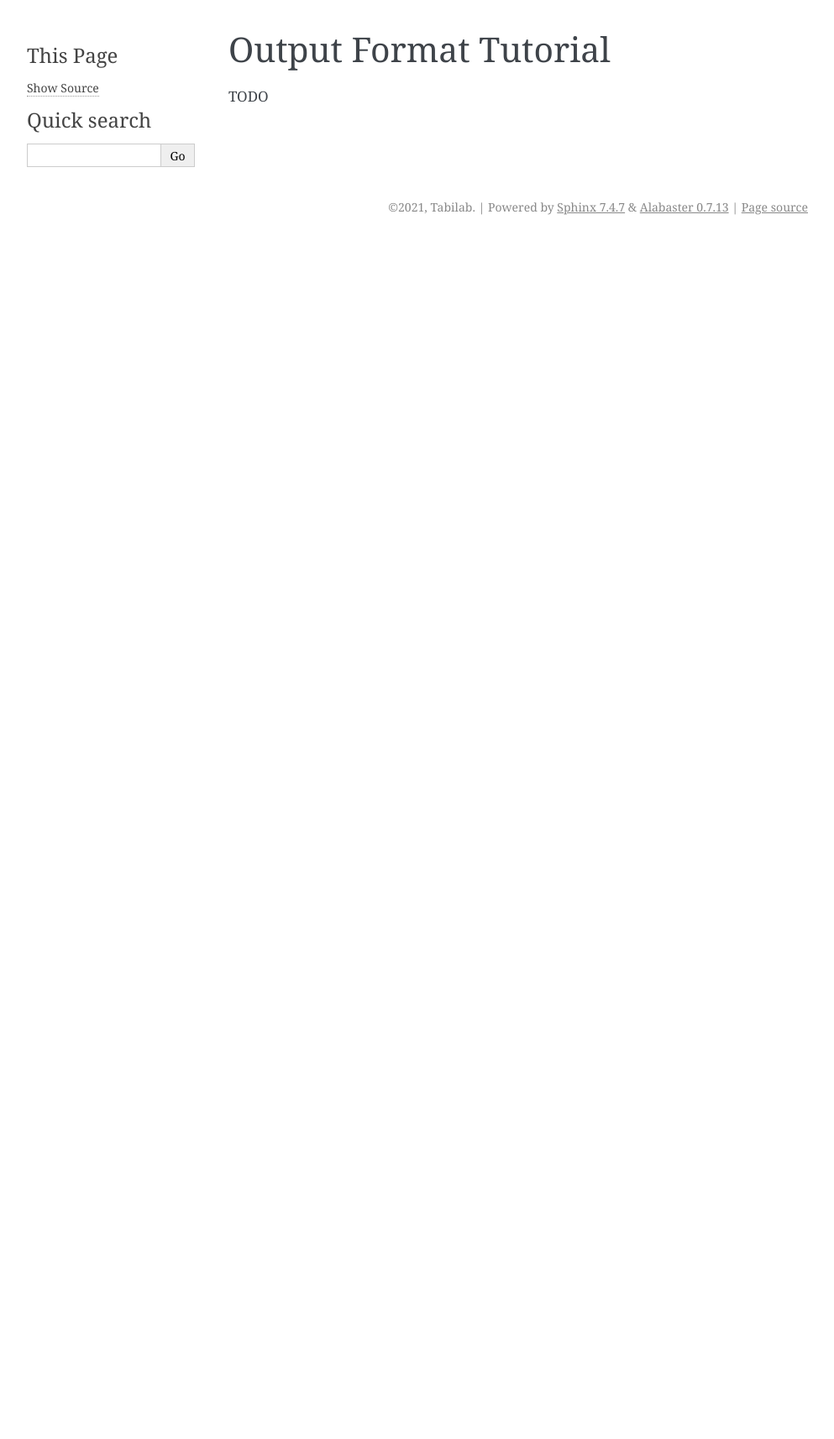
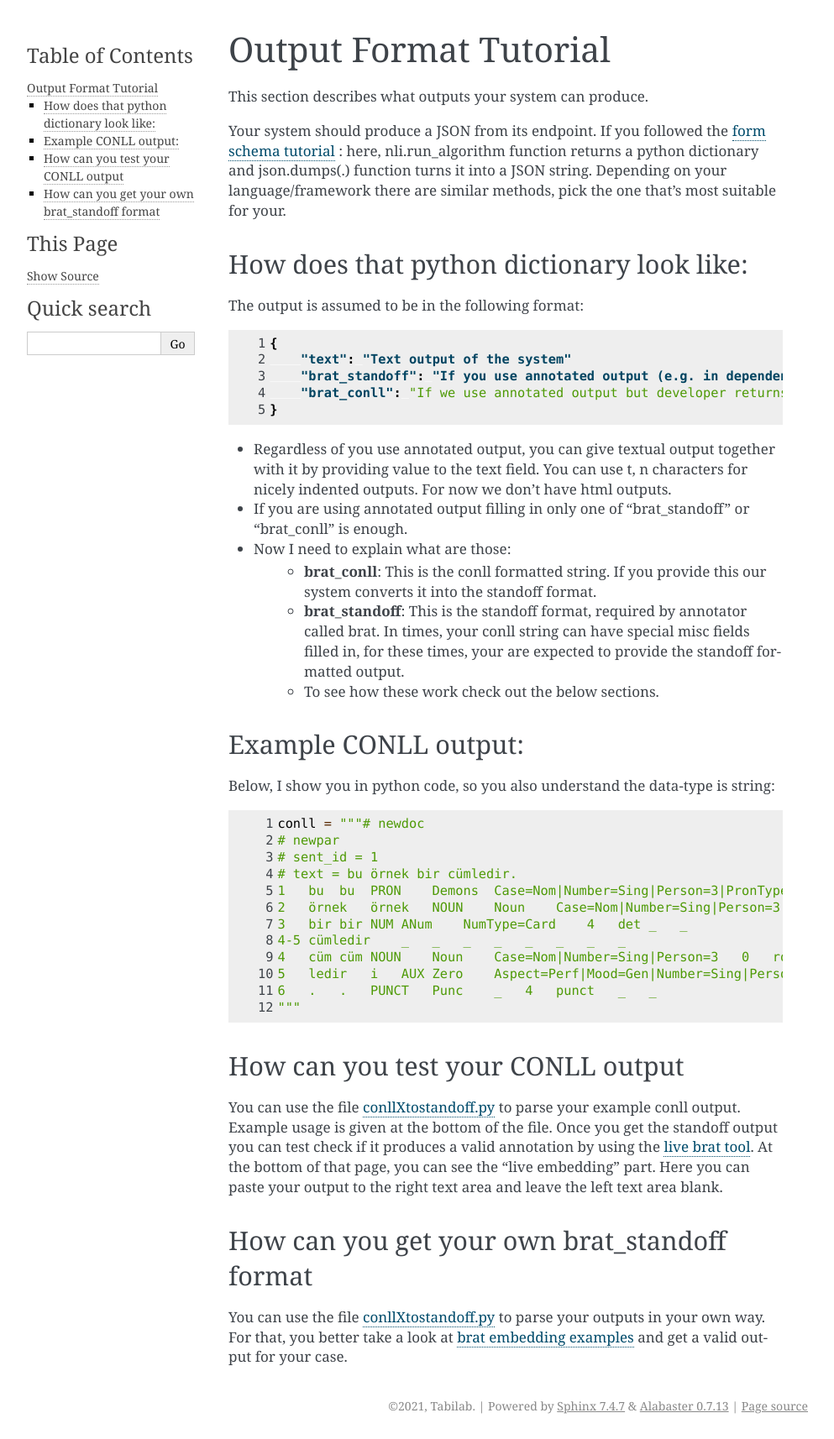
Before and after one commit to tabilab-dip/dip-docs, a Sphinx documentation site: the page built from docs/source/output_tutorial.rst, in a window 1280 px wide. Shown: the whole page at 84% size, without its empty margins (148-1141 px from the left). Built offline with Sphinx 7.4.7, drawn with Linux system fonts in a browser that asks for light colours; before the commit the page ends 900 px from its top, so only the background shows below that.

Commit message:
extend developer guide

```diff
--- /dev/null
+++ b/docs/source/author_spec_tutorial.rst
@@ -0,0 +1,42 @@
+.. _author-spec-tutorial:
+
+Author Specification Tutorial
+=============================
+
+This one is a simpler one, here we provide you a template and you just fill that in and put in "./dip_specs/author_specs.json"
+
+.. code-block:: json
+    :linenos:
+
+        {
+
+        "tr": {
+            "project_name": "Morfolojik Analiz",
+
+            "task_description": "Morfolojik analiz bir cümledeki kelimeleri morfemlerine ayırma işlemidir.",
+
+            "usage_info": "Her bir cümleyi ayrı satıra yazınız. Cümle sonu işaretleri (., ! vb.) cümlenin son kelimesinden boşlukla ayrılmalıdır. \n\nÖrneğin:\n \"Şekerleri yedim .\"\n\"Eve gittim .\"",
+
+        },
+        "en": {
+            "project_name": "Morphological Analysis and Disambiguation",
+
+            "task_description": "Morphological Analysis is the process of finding the correct morphemes of a word and it generates set of possible morphological parsings for a sentence. Morphological Disambiguation chooses the most likely Morphological parse from this set",
+
+            "usage_info": "Write each sentence in a newline. End-of-sentence markers should be seperated from the previous token with white spaces. \n\nExample:\n \"Şekerleri yedim .\"\n\"Eve gittim .\"",
+        },
+
+
+        "contact_info": "your_contact_info@mail.com",
+        "paper_names": ["Morphological Parser, Morphological Disambiguator and Web Corpus",],
+        "paper_handles": ["https://doi.org/10.1007/978-3-540-85287-2_40",],
+        "paper_authors": ["Haşim Sak", "Tunga Güngör", "Murat Saraçlar"],
+        "program_authors": ["Haşim Sak"],
+        "program_links": ["https://github.com/tabilab-dip/morphological_parser_sak",],
+        "example_sentences": [  "şekerleri yedim .\neve geldim .", "Bugun okula otobüsle gittim ."],
+
+    }
+
+* You can use \n, \t, \" etc. characters to format the output.
+* It needs to be in json format.
+* One example is at `here <https://github.com/tabilab-dip/morphological_parser_sak/blob/main/dip_specs/author_specs.json>`_
--- a/docs/source/dev_guide.rst
+++ b/docs/source/dev_guide.rst
@@ -7,5 +7,8 @@ Developer Guide
    :maxdepth: 2
 
    form_schema_tutorial
+   project_structure_tutorial
    output_tutorial
-   project_structure_tutorial
+   author_spec_tutorial
+
+It is better to follow the tutorials in above order.
--- a/docs/source/form_schema_tutorial.rst
+++ b/docs/source/form_schema_tutorial.rst
@@ -67,7 +66,8 @@ For that we want to implement an endpoint that parses the above json string and
         premise = json_data["textarea"]
         hypothesis = json_data["textarea_1"]
         language = json_data["dropdown"]
-
+        # to see the output type given by the algoritm
+        #     check output_tutorial page
         result = nli.run_algorithm(algorithms, premise,
                                     hypothesis, language)
         response = app.response_class(
--- a/docs/source/output_tutorial.rst
+++ b/docs/source/output_tutorial.rst
@@ -1,5 +1,62 @@
 .. _output-tutorial:
+
 Output Format Tutorial
-======================
+=======================
 
-TODO
+This section describes what outputs your system can produce.
+
+
+Your system should produce a JSON from its endpoint. If you followed the :ref:`form schema tutorial <form-schema-tutorial>` : here, nli.run_algorithm function returns a python dictionary and json.dumps(.) function turns it into a JSON string. Depending on your language/framework there are similar methods, pick the one that's most suitable for your.
+
+
+How does that python dictionary look like:
+------------------------------------------------
+
+The output is assumed to be in the following format:
+
+.. code-block:: json
+    :linenos:
+
+    {
+        "text": "Text output of the system"
+        "brat_standoff": "If you use annotated output (e.g. in dependency parsers etc.), and the developer decides to return in standoff format"
+        "brat_conll": "If we use annotated output but developer returns conll format"
+    }
+
+* Regardless of you use annotated output, you can give textual output together with it by providing value to the text field. You can use \t, \n characters for nicely indented outputs. For now we don't have html outputs.
+* If you are using annotated output filling in only one of "brat_standoff" or "brat_conll" is enough.
+* Now I need to explain what are those:
+    * **brat_conll**: This is the conll formatted string. If you provide this our system converts it into the standoff format.
+    * **brat_standoff**: This is the standoff format, required by annotator called brat. In times, your conll string can have special misc fields filled in, for these times, your are expected to provide the standoff formatted output.
+    * To see how these work check out the below sections.
+
+
+Example CONLL output:
+------------------------
+Below, I show you in python code, so you also understand the data-type is string:
+
+.. code-block:: python
+    :linenos:
+
+    conll = """# newdoc
+    # newpar
+    # sent_id = 1
+    # text = bu örnek bir cümledir.
+    1   bu  bu  PRON    Demons  Case=Nom|Number=Sing|Person=3|PronType=Dem  2   det _   det
+    2   örnek   örnek   NOUN    Noun    Case=Nom|Number=Sing|Person=3   4   nsubj   _   _
+    3   bir bir NUM ANum    NumType=Card    4   det _   _
+    4-5 cümledir    _   _   _   _   _   _   _   _
+    4   cüm cüm NOUN    Noun    Case=Nom|Number=Sing|Person=3   0   root    _   _
+    5   ledir   i   AUX Zero    Aspect=Perf|Mood=Gen|Number=Sing|Person=3|Tense=Pres    4   cop _   cop
+    6   .   .   PUNCT   Punc    _   4   punct   _   _
+    """
+
+
+How can you test your CONLL output
+------------------------------------
+You can use the file `conllXtostandoff.py <https://github.com/tabilab-dip/backend-proxy/blob/main/backend_proxy/misc/conllXtostandoff.py>`_ to parse your example conll output. Example usage is given at the bottom of the file. Once you get the standoff output you can test check if it produces a valid annotation by using the `live brat tool <http://brat.nlplab.org/embed.html>`_. At the bottom of that page, you can see the "live embedding" part. Here you can paste your output to the right text area and leave the left text area blank.
+
+
+How can you get your own brat_standoff format
+------------------------------------------------
+You can use the file `conllXtostandoff.py <https://github.com/tabilab-dip/backend-proxy/blob/main/backend_proxy/misc/conllXtostandoff.py>`_ to parse your outputs in your own way. For that, you better take a look at `brat embedding examples <http://brat.nlplab.org/embed.html>`_ and get a valid output for your case.
```
Also changed, not shown: other parts of docs/source/form_schema_tutorial.rst (+1 -2 lines), docs/source/project_structure_tutorial.rst (+14 -1 lines).
